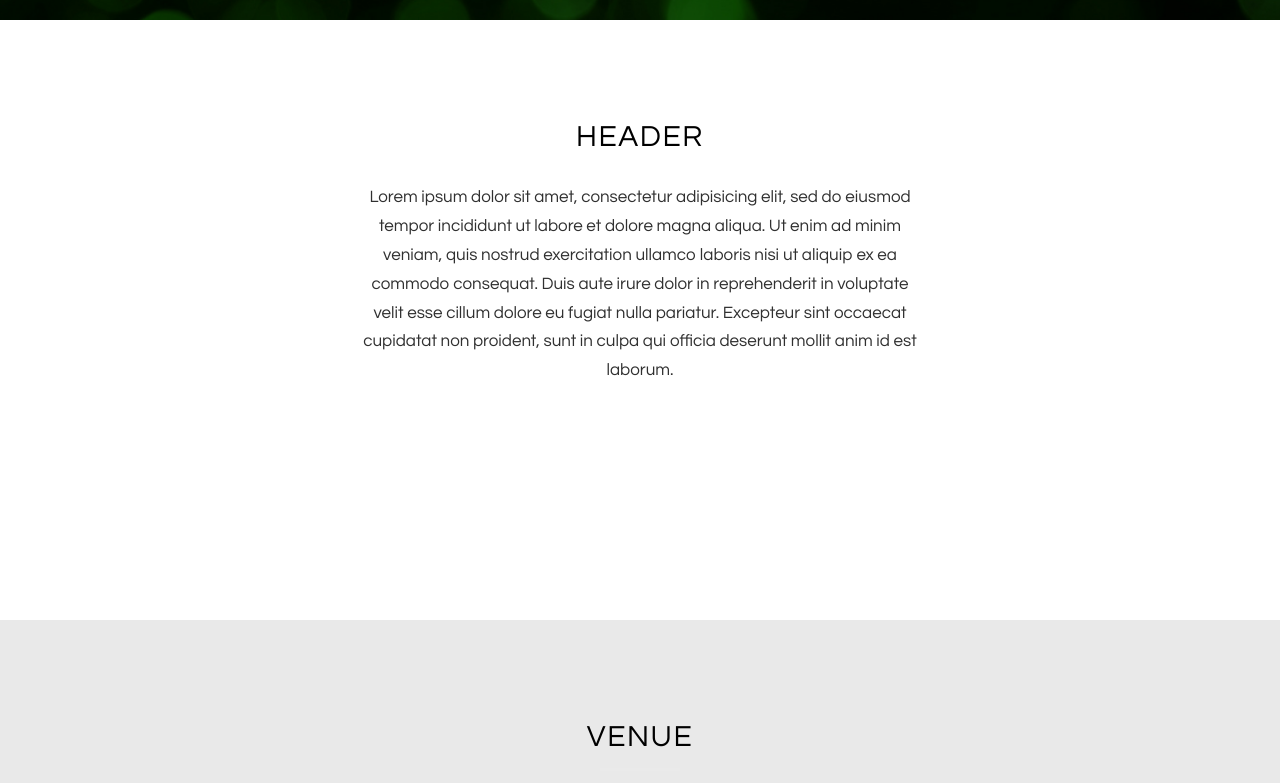
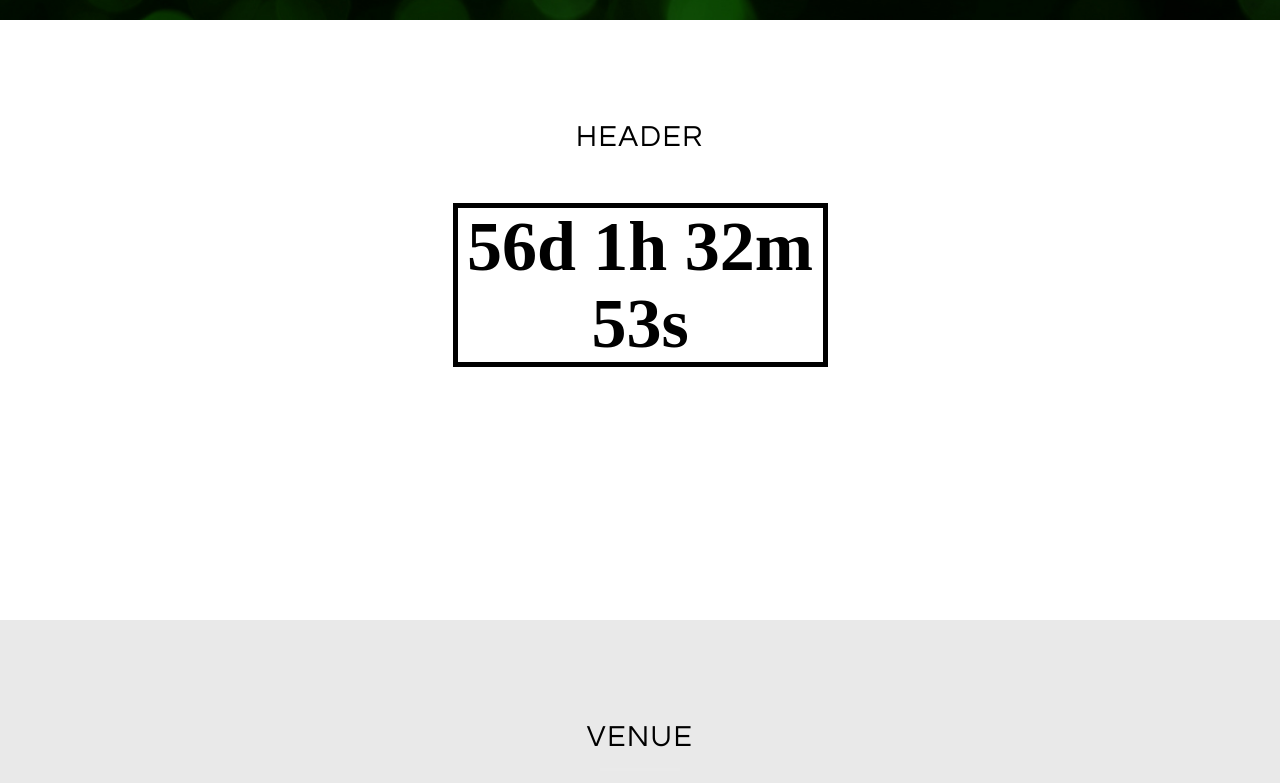
Before and after one commit to kjgum/rachelandnoahgettingmarried, a plain HTML site: page index.html in a window 1280 px wide. Shown: the part 780-1563 px from the top of the page. Drawn offline with Linux system fonts and the light colour scheme; files whose address does not match are found by name.

Commit message:
counter?

```diff
--- a/css/styles.css
+++ b/css/styles.css
@@ -1,9 +1,4 @@
-/*
 
-Landing Zero theme - A free landing page theme from BootstrapZero
-http://www.bootstrapzero.com
-
-*/
 
 @import url(https://fonts.googleapis.com/css?family=Questrial);
 @import url(http://fonts.googleapis.com/css?family=Dancing+Script:700);
@@ -20,6 +15,18 @@ body {
     color: #303030;
     webkit-tap-highlight-color: #222;
 }
+
+
+#countdown {
+  text-align: center;
+  color: #000;
+  font-family: " Oswald ";
+  font-weight: 600;
+  font-size: 5em;
+  margin: 0 25%;
+  border: 5px solid;
+/*  border-bottom: .1em solid;
+*/}
 
 hr {
     max-width: 80px;
--- a/index.html
+++ b/index.html
@@ -80,11 +80,11 @@
         <section class="bg-primary" id="one">
             <div class="container">
                 <div class="row">
-                    <div class="col-lg-6 col-lg-offset-3 col-md-8 col-md-offset-2 text-center">
+                    <div class="col-md-offset-2 col-md-8 text-center">
                         <h2 class="margin-top-0 text-primary wide-space">HEADER</h2>
                         <br>
                         <p class="text-faded">
-                            Lorem ipsum dolor sit amet, consectetur adipisicing elit, sed do eiusmod tempor incididunt ut labore et dolore magna aliqua. Ut enim ad minim veniam, quis nostrud exercitation ullamco laboris nisi ut aliquip ex ea commodo consequat. Duis aute irure dolor in reprehenderit in voluptate velit esse cillum dolore eu fugiat nulla pariatur. Excepteur sint occaecat cupidatat non proident, sunt in culpa qui officia deserunt mollit anim id est laborum.
+                            <h1 id="countdown"></h1>
                         </p>
                     </div>
                 </div>
@@ -258,21 +258,21 @@
                         <br/>
                         <div class="row fadeIn">
                             <div class="col-md-4">
-                                <a href="https://www.westelm.com/registry/bxrc7ljkgw/registry-list.html" target="blank_"><img src="assets/westelmlogo.png" width="100%"></a>
+                                <a href="https://www.westelm.com/registry/bxrc7ljkgw/registry-list.html" target="blank_"><img src="assets/westelmlogo.png" width="80%"></a>
                             </div>
                             <div class="col-md-4">
-                                <a href="https://www.amazon.com/wedding/registry-suggestion/categories/small-apps?ref_=hit_wr_rs_home" target="blank_"><img src="assets/amazonlogo.png" width="100%"></a></div>
+                                <a href="https://www.amazon.com/wedding/rachel-schaff-noah-fessler-jersey-city-october-2017/registry/T1I8LQ42S2LI" target="blank_"><img src="assets/amazonlogo.png" width="80%"></a></div>
                             <div class="col-md-4">
-                                <a href="https://www.macys.com/wgl/registry/guest/6661627" target="blank_"><img src="assets/macyslogo.png" width="100%"></a>
+                                <a href="https://www.macys.com/wgl/registry/guest/6661627" target="blank_"><img src="assets/macyslogo.png" width="80%"></a>
                             </div>
                         </div>
                         <br/>
                         <div class="row">
                             <div class="col-md-6">
-                                <a href="https://www.anthropologie.com/registry/listing?registryId=YJG2ZWE3OTU4" target="blank_"><img src="assets/anthrologo.png" width="100%"></a>
+                                <a href="https://www.anthropologie.com/registry/listing?registryId=YJG2ZWE3OTU4" target="blank_"><img src="assets/anthrologo.png" width="80%"></a>
                             </div>
                             <div class="col-md-6">
-                                <a href="https://www.williams-sonoma.com/registry/kxkqzg8wph/registry-list.html" target="blank_"><img src="assets/williamslogo.png" width="100%"></a>
+                                <a href="https://www.williams-sonoma.com/registry/kxkqzg8wph/registry-list.html" target="blank_"><img src="assets/williamslogo.png" width="80%"></a>
                             </div>
                         </div>
                     </div>
@@ -305,7 +305,7 @@
                 <div class="row">
                 </div>
                 <br/>
-                <span class="pull-right text-muted small"><a href="#">KJ</a> ©</span>
+                <span class="pull-right text-muted small">©<a href="mailto:kristinjgumbert@gmail.com">kjg</a> </span>
             </div>
         </footer>
         <!-- <div id="galleryModal" class="modal fade" tabindex="-1" role="dialog" aria-hidden="true">
@@ -346,6 +346,39 @@
         <script src="./js/jquery.easing.min.js"></script>
         <script src="./js/wow.js"></script>
         <script src="./js/scripts.js"></script>
+        <script type="text/javascript">
+          // set the date we're counting down to
+var target_date = new Date("Oct 22, 2017").getTime();
+
+// variables for time units
+var days, hours, minutes, seconds;
+
+// get tag element
+var countdown = document.getElementById("countdown");
+
+// update the tag with id "countdown" every 1 second
+setInterval(function () {
+
+    // find the amount of "seconds" between now and target
+    var current_date = new Date().getTime();
+    var seconds_left = (target_date - current_date) / 1000;
+
+    // do some time calculations
+    days = parseInt(seconds_left / 86400);
+    seconds_left = seconds_left % 86400;
+
+    hours = parseInt(seconds_left / 3600);
+    seconds_left = seconds_left % 3600;
+
+    minutes = parseInt(seconds_left / 60);
+    seconds = parseInt(seconds_left % 60);
+
+    // format countdown string + set tag value
+    countdown.innerHTML = days + "d " + hours + "h "
+    + minutes + "m " + seconds + "s ";
+
+}, 1000);
+        </script>
 </body>
 
 </html>
```
